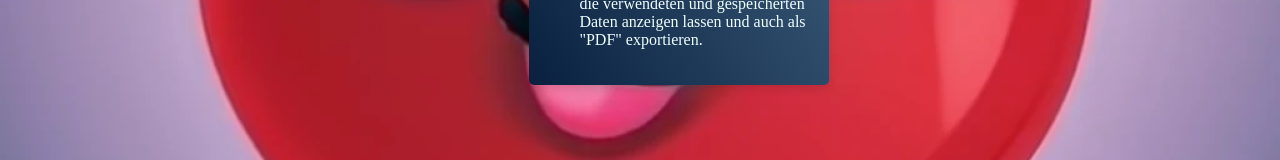
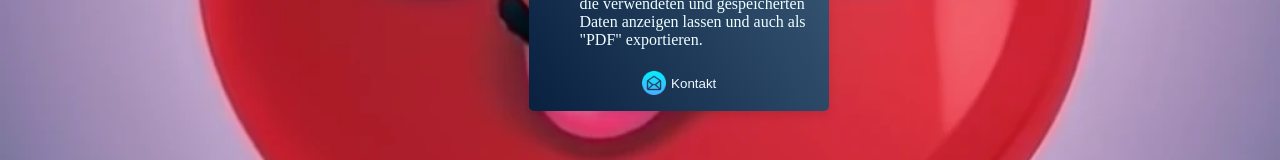
Before and after one commit to FreytagDom/capstone-project, a Next.js app: page / in a window 1280 px wide. Both pictures are taken after a click on the button 694 px from the left and 97 px from the top of the page. Shown: the part 565-725 px from the top of the page. Built offline with nearby package versions, Linux system fonts and the light colour scheme; no server answers; the database is empty.

Commit message:
add email contact button

```diff
--- a/components/InfoButton/InfoButton.js
+++ b/components/InfoButton/InfoButton.js
@@ -6,17 +6,23 @@
   InfoCard,
   InfoList,
   List,
+  EmailButton,
+  Email,
 } from './InfoButtonStyles';
 import closeIcon from '../../public/closeIcon.svg';
 import infoIcon from '../../public/infoIcon.svg';
 import { useTranslation } from 'react-i18next';
 import LanguageSwitchButton from '../LanguageSwitcher/LanguageSwitcherButton';
+import EmailSend from '../../public/EmailSend.png';
 
 export default function InfoButton() {
   const [isOpen, setIsOpen] = useState(false);
 
   const toggleCard = () => {
     setIsOpen(!isOpen);
+  };
+  const handleEmailButtonClick = () => {
+    window.location.href = 'mailto:insulinapp@web.de';
   };
 
   const { t } = useTranslation();
@@ -40,6 +46,10 @@
             <List>{t('listFour')}</List>
             <List>{t('listFive')}</List>
           </InfoList>
+          <EmailButton onClick={handleEmailButtonClick}>
+            <Email src={EmailSend} alt="Email send"></Email>
+            {t('contact')}
+          </EmailButton>
         </InfoCard>
       )}
     </InfoButtonContainer>
--- a/components/InfoButton/InfoButtonStyles.js
+++ b/components/InfoButton/InfoButtonStyles.js
@@ -21,6 +21,7 @@
 export const InfoCard = styled.div`
   position: absolute;
   display: flex;
+  flex-direction: column;
   top: 100%;
   left: 0;
   background: linear-gradient(58deg, #09203f, #537895);
@@ -46,3 +47,34 @@
 export const List = styled.li`
   padding-bottom: 0.3rem;
 `;
+
+export const EmailButton = styled.button`
+  background: transparent;
+  display: flex;
+  align-items: center;
+  flex-direction: row;
+  flex-wrap: wrap;
+  justify-content: center;
+  border: none;
+  outline: none !important;
+  cursor: pointer;
+  bottom: 2rem;
+  color: aliceblue;
+`;
+
+export const Email = styled(Image)`
+  z-index: 3;
+  width: 1.5rem;
+  height: 1.5rem;
+  margin-right: 5px;
+`;
+
+export const ContacWrapper = styled.div`
+  display: grid;
+  grid-template-columns: repeat(5, 2fr);
+  max-width: 25rem;
+  align-content: center;
+  padding-left: 2rem;
+  align-items: center;
+  justify-items: center;
+`;
--- a/components/LanguageSwitcher/i18n.js
+++ b/components/LanguageSwitcher/i18n.js
@@ -55,6 +55,7 @@
         date: 'Date',
         export: 'Export as PDF',
         storedvalues: 'Stored values',
+        contact: 'contact',
       },
     },
     de: {
@@ -110,6 +111,7 @@
         date: 'Datum',
         export: 'Export als PDF',
         storedvalues: 'Gespeicherte Werte',
+        contact: 'Kontakt',
       },
     },
   },
```
Also changed, not shown: public/EmailSend.png (added).
